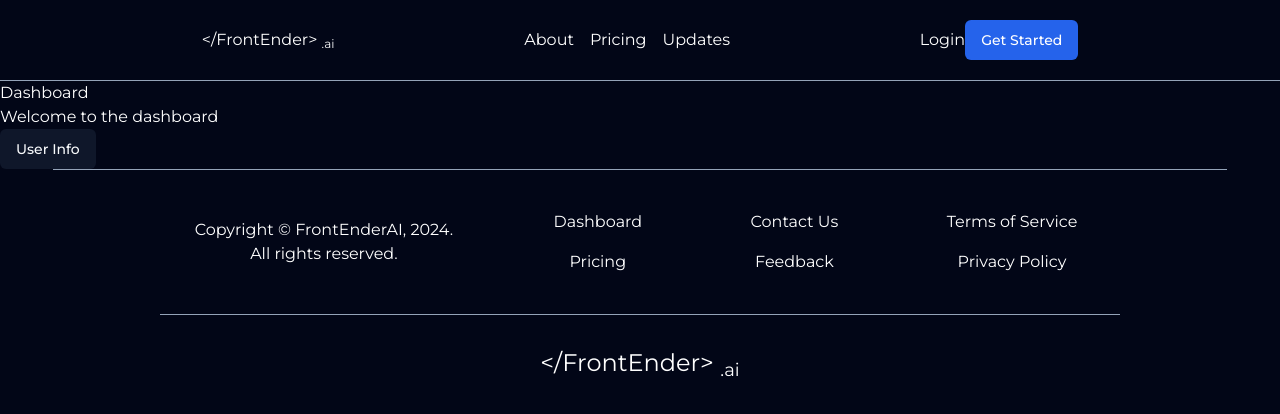
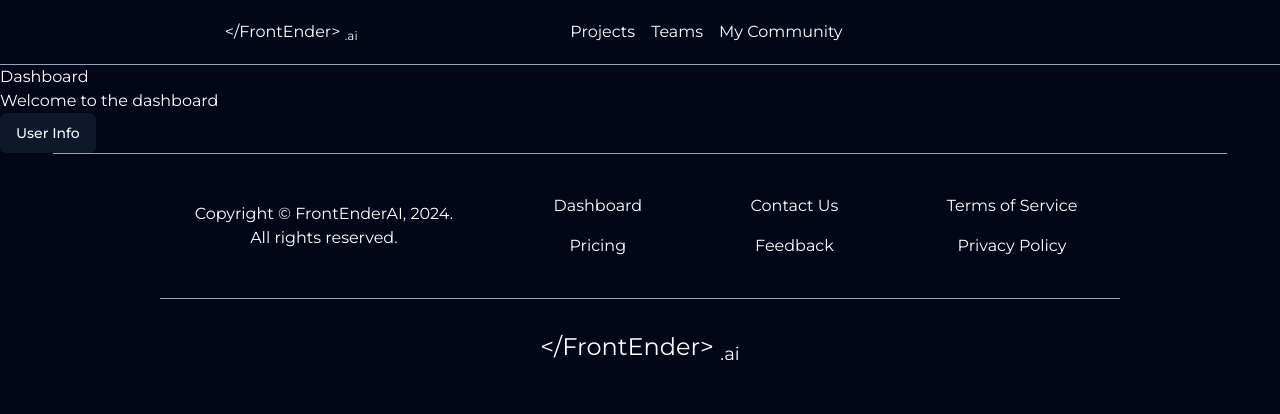
Before and after one commit to dannykamenov/FrontEnderAI, a Next.js app: page /dashboard in a window 1280 px wide. Shown: the top 414 px of the page. Built offline with nearby package versions, Linux system fonts and the light colour scheme; no server answers.

Commit message:
dynamic header

```diff
--- a/src/app/dashboard/page.tsx
+++ b/src/app/dashboard/page.tsx
@@ -1,19 +1,21 @@
+'use client';
+
 import { Button } from "@/components/ui/button";
 import { useUser } from "@clerk/nextjs";
 
 export default function Dashboard() {
 
-    const user = useUser();
+    const {user} = useUser();
+
+    const userInfo = () => {
+        console.log(user?.id)
+    }
 
     return (
         <div>
         <h1>Dashboard</h1>
         <p>Welcome to the dashboard</p>
-        <Button onClick={
-            () => {
-                console.log(user);
-            }
-        }>User Info</Button>
+        <Button onClick={userInfo}>User Info</Button>
         </div>
     );
 }
--- a/src/app/statics/Header.tsx
+++ b/src/app/statics/Header.tsx
@@ -1,16 +1,21 @@
+"use client";
+
 import { Button } from "@/components/ui/button";
 import {
   OrganizationSwitcher,
   SignInButton,
-  SignOutButton,
   SignUpButton,
   SignedIn,
   SignedOut,
   UserButton,
 } from "@clerk/nextjs";
 import Link from "next/link";
+import React, { useState, useEffect } from "react";
+import { usePathname } from "next/navigation";
 
 const Header = () => {
+  const pathname = usePathname();
+  if (pathname !== "/") {
     return (
       <nav className="border-b border-slate-400 p-5 flex justify-evenly  mx-auto items-center">
         <div>
@@ -20,22 +25,66 @@ const Header = () => {
         </div>
         <div>
           <Link
-          href="/about"
+            href="/projects"
+            className="p-2 hover:text-slate-400 hover:transition-all"
+          >
+            Projects
+          </Link>
+          <Link
+            href="/teams"
+            className="p-2 hover:text-slate-400 hover:transition-all"
+          >
+            Teams
+          </Link>
+          <Link
+            href="/my-community"
+            className="p-2 hover:text-slate-400 hover:transition-all"
+          >
+            My Community
+          </Link>
+        </div>
+        <div className="flex items-center ">
+          <SignedIn>
+            <Link
+              href="/"
+              className="p-2 hover:text-slate-400 hover:transition-all"
+            >
+              Home
+            </Link>
+            <div className="pl-5 flex gap-2">
+              {/* <OrganizationSwitcher /> - only when paid */}
+              <UserButton />
+            </div>
+          </SignedIn>
+        </div>
+      </nav>
+    );
+  } else {
+    return (
+      <nav className="border-b border-slate-400 p-5 flex justify-evenly  mx-auto items-center">
+        <div>
+          <Link href="/" className="">
+            &lt;/FrontEnder&gt; <sub>.ai</sub>
+          </Link>
+        </div>
+        <div>
+          <Link
+            href="/"
             className="p-2 hover:text-slate-400 hover:transition-all"
           >
             About
           </Link>
           <Link
-          href="/about"
+            href="/"
             className="p-2 hover:text-slate-400 hover:transition-all"
           >
             Pricing
           </Link>
           <Link
-          href="/about"
+            href="/"
             className="p-2 hover:text-slate-400 hover:transition-all"
           >
-          Updates
+            Community
           </Link>
         </div>
         <div className="flex items-center ">
@@ -62,6 +111,7 @@ const Header = () => {
         </div>
       </nav>
     );
+  }
 };
 
 export default Header;
```
Lines whose indentation alone changed are shown as unchanged.
